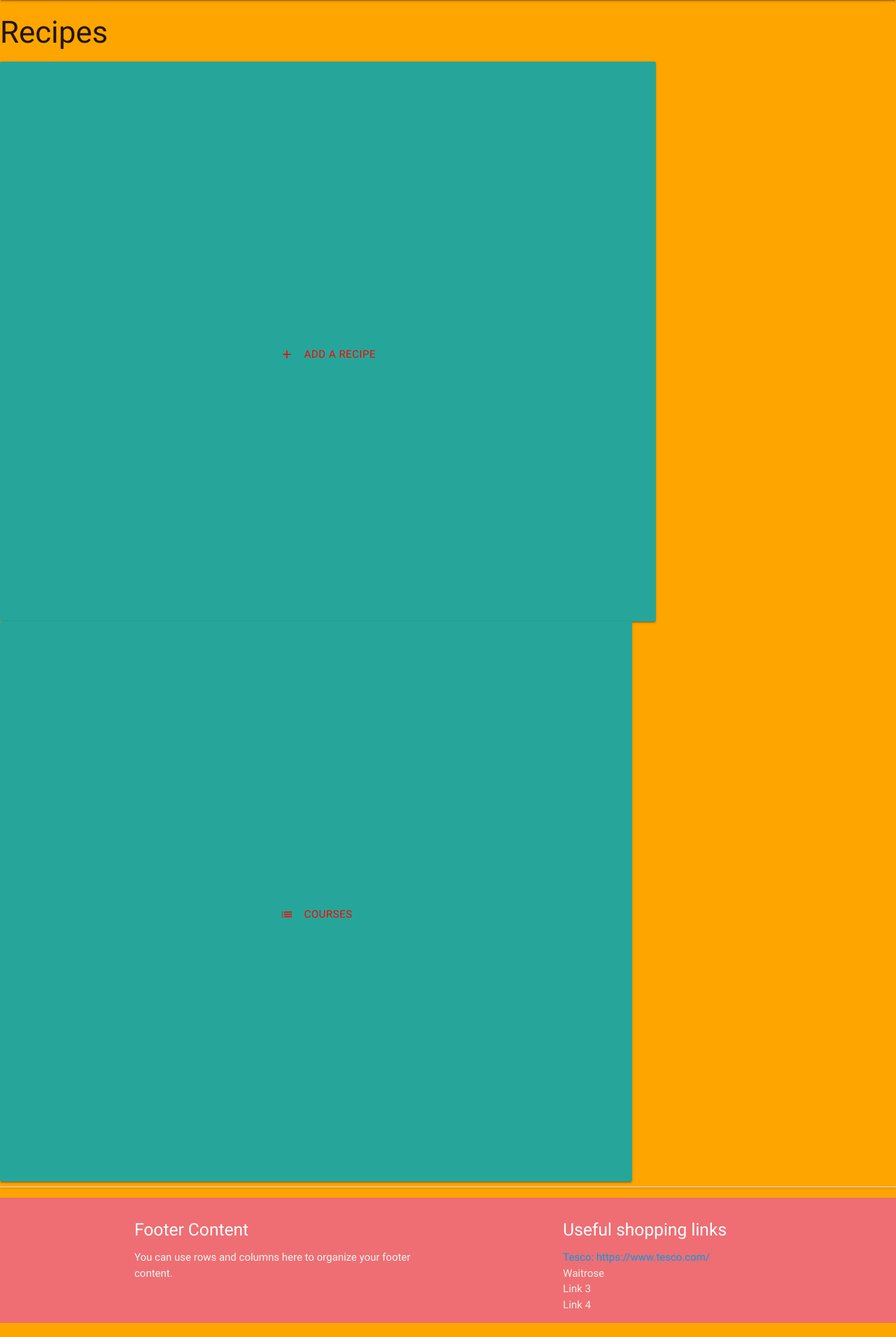
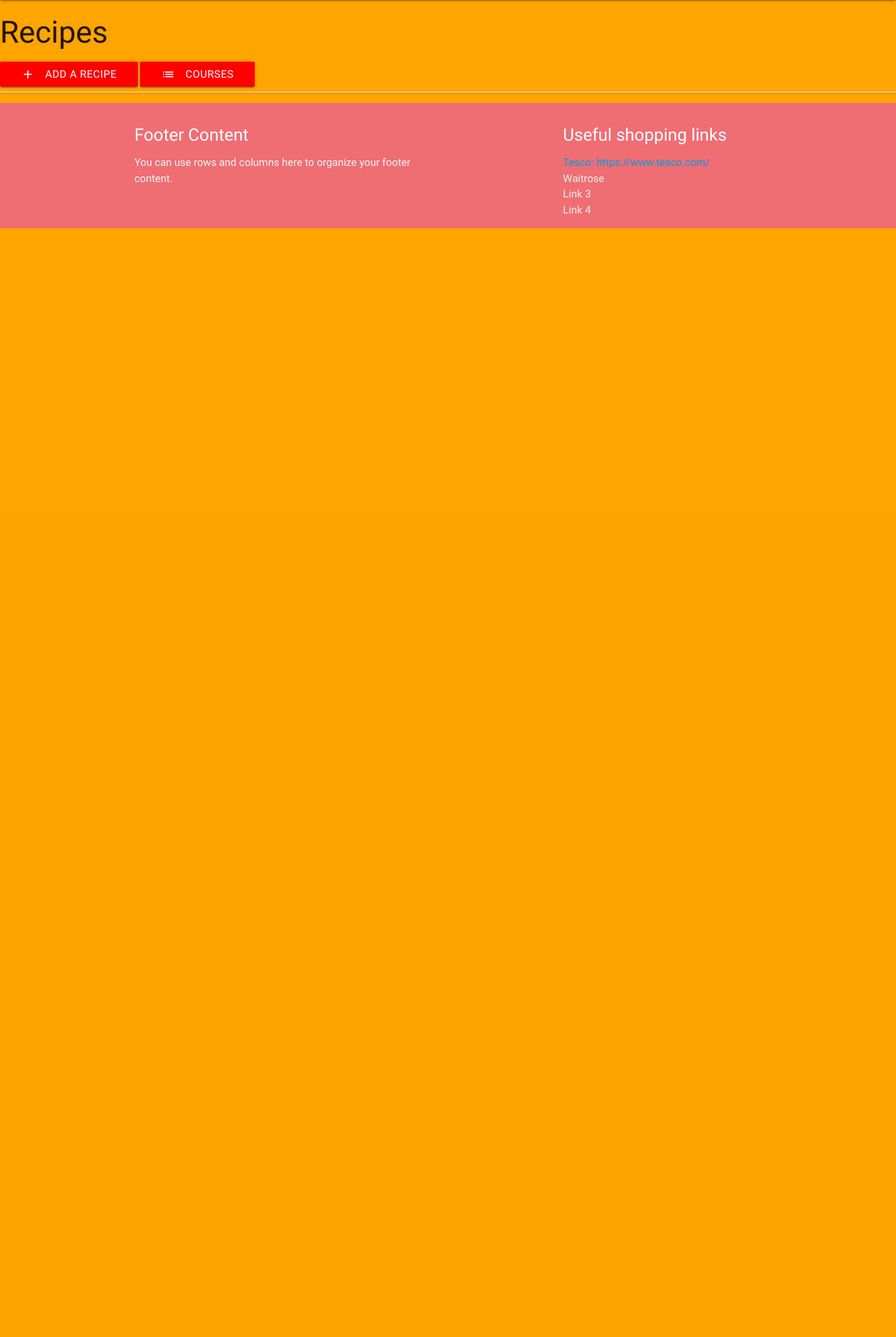
Before and after one commit to Schnoeff/Data-centric-milestone-project, a Flask app: page / in a window 1280 px wide. Shown: the part 64-1974 px from the top of the page at 70% size. After the commit the page ends 390 px from the top, so only its background shows below. Run offline with Flask 2, Linux system fonts and the light colour scheme; data that the repository does not hold is empty; some libraries are stand-ins or nearby versions.

Commit message:
checking css works

```diff
--- a/static/css/style.css
+++ b/static/css/style.css
@@ -3,6 +3,14 @@ body {
 }
 
 .btn{
+    background-color:red;
+
+}
+
+.btn:hover{
+    background-color: yellow;
+}
+
+.recipes{
     color:red;
-    padding:400px;
 }
--- a/templates/base.html
+++ b/templates/base.html
@@ -3,7 +3,7 @@
 <head>
 <link href="https://fonts.googleapis.com/icon?family=Material+Icons" rel="stylesheet">
 <link rel="stylesheet" href="https://cdnjs.cloudflare.com/ajax/libs/materialize/0.100.2/css/materialize.min.css">
-<link rel="stylesheet" href="{{url_for('static', filename='css/style.css')}}" type="text/css" />
+<link rel="stylesheet" href="{{url_for('static', filename='css/style.css')}}" type="text/css">
 
 </head>
 <body>
--- a/templates/recipes.html
+++ b/templates/recipes.html
@@ -1,11 +1,11 @@
 {% extends 'base.html' %}
 {% block content %}
-<h3> Recipes </h3>
+<h3 class="page-heading"> Recipes </h3>
 <div class="navbuttons">
   <a href="{{url_for('add_recipes')}}" class="waves-effect waves-light btn"><i class="material-icons left">add</i>Add a recipe</a>
   <a href="{{url_for('get_course')}}" class="waves-effect waves-light btn"><i class="material-icons left">list</i>Courses</a>
 </div>
-<ul class="collapsible" data-collapsible="accordion">
+<ul class="collapsible recipes" data-collapsible="accordion">
 {% for recipe in recipes %}
 
     <li>
```
